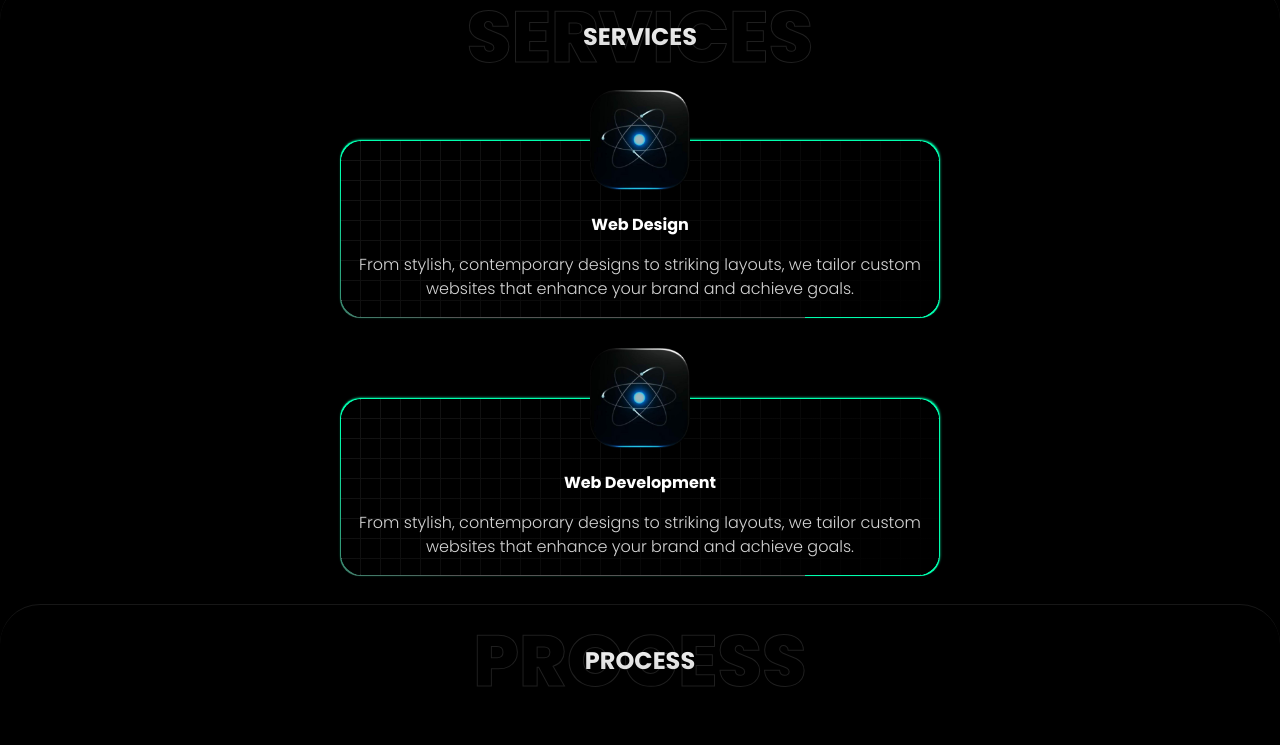
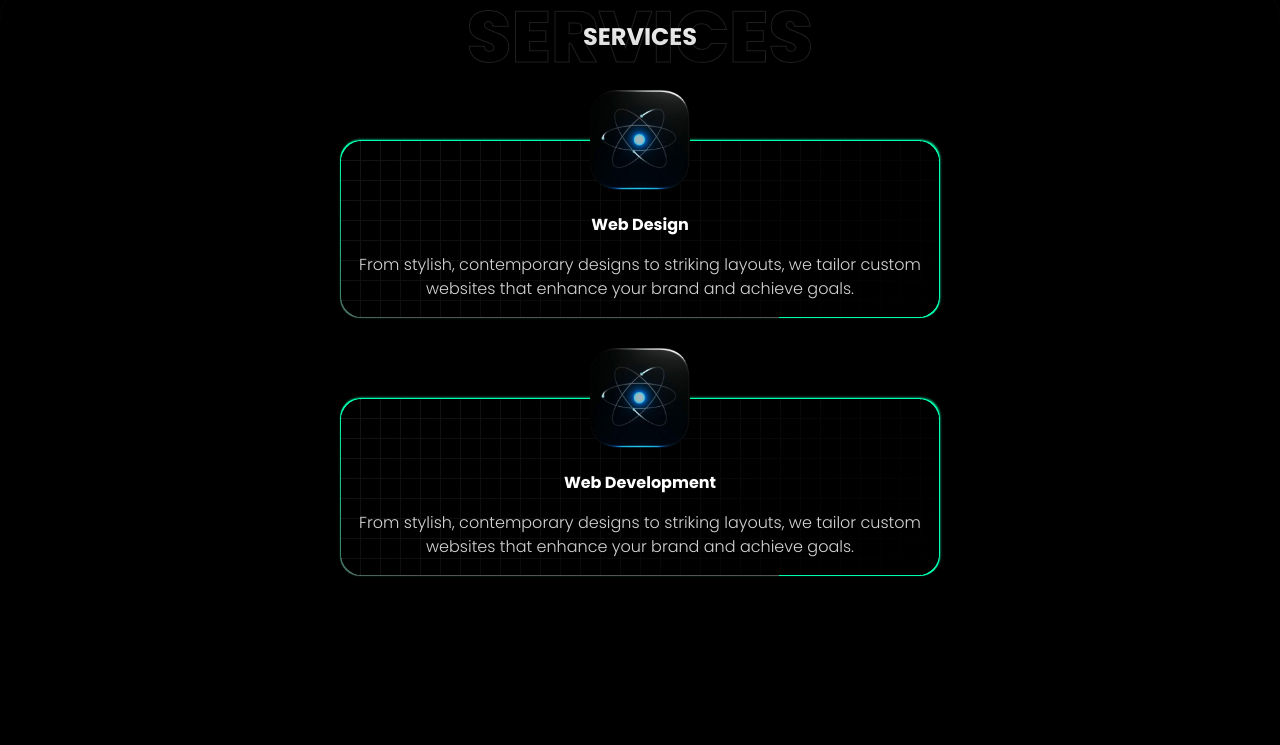
Before and after one commit to AbhishekChoudhari42/apr_web, a Next.js app: page / in a window 1280 px wide. Shown: the part 740-1485 px from the top of the page. Built offline with nearby package versions, Linux system fonts and the light colour scheme.

Commit message:
progress section update

```diff
--- a/app/components/Services.jsx
+++ b/app/components/Services.jsx
@@ -4,7 +4,7 @@ import Card from './Card'
 
 const Services = () => {
     return (
-        <div className='max-h-[60vh] h-[100vh] min-h-fit w-screen text-white flex flex-col gap-20 pt-4 items-center relative z-[0] bg-black'>
+        <div className='max-h-[80vh] h-[100vh] min-h-fit w-screen text-white flex flex-col gap-20 pt-4 items-center relative z-[0] bg-black'>
             <Card title={"Web Design"} imgSrc={"/temp.png"}>
             <p>
                 From stylish, contemporary designs to striking layouts,
```
